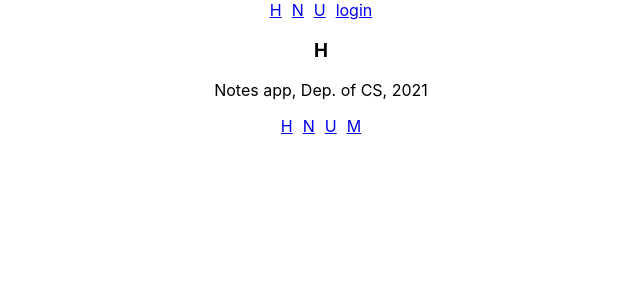
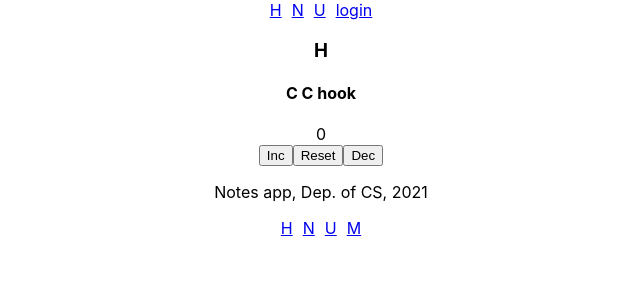
Before and after one commit to techBoolo/react-router, a React (Create React App) app: page / in a window 1280 px wide. Shown: the top 300 px of the page, without its empty margins (319-959 px from the left). Built offline with nearby package versions, Linux system fonts and the light colour scheme.

Commit message:
part 7b, implement custome counter hook

```diff
--- a/src/App.js
+++ b/src/App.js
@@ -1,5 +1,6 @@
 import { useState } from 'react';
 import { Switch, Route, Link, useHistory, Redirect, useRouteMatch } from 'react-router-dom';
+import { useCounter } from './customHook';
 import './App.css';
 
 const notes = [
@@ -49,6 +50,7 @@ const Login = ({ handleSubmit }) => {
 
 function App() {
   const [ user, setUser ] = useState(null);
+  const counter = useCounter();
   const history = useHistory();
   const match = useRouteMatch('/notes/:id');
   const note = match
@@ -85,6 +87,13 @@ function App() {
           <Route path='/'><Home /></Route>
         </Switch>
         <div>
+          <h4>C C hook</h4>
+          <div>{counter.value}</div>
+          <button onClick={counter.increase}>Inc</button>
+          <button onClick={counter.reset}>Reset</button>
+          <button onClick={counter.decrease}>Dec</button>
+        </div>
+        <div>
           <p>Notes app, Dep. of CS, 2021</p>
         </div>
         <div>
--- /dev/null
+++ b/src/customHook.js
@@ -0,0 +1,26 @@
+import { useState } from 'react';
+
+const useCounter = () => {
+  const [ value, setValue ] = useState(0);
+
+  const increase = () => {
+    setValue(value + 1);
+  }
+  const decrease = () => {
+    setValue(value - 1);
+  }
+  const reset = () => {
+    setValue(0);
+  }
+
+  return {
+    value,
+    increase,
+    decrease,
+    reset
+  }
+}
+
+export {
+  useCounter
+}
```
